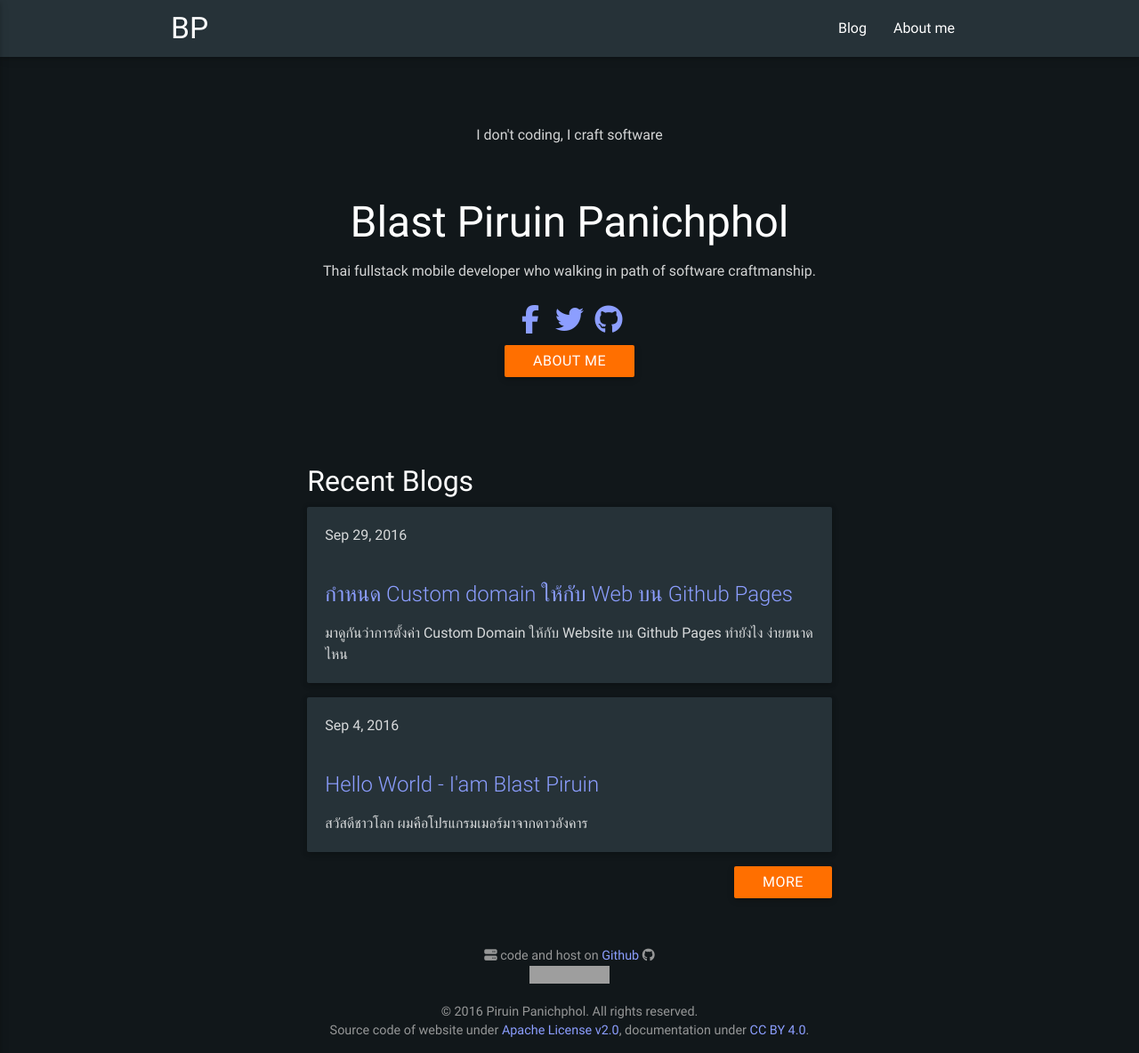
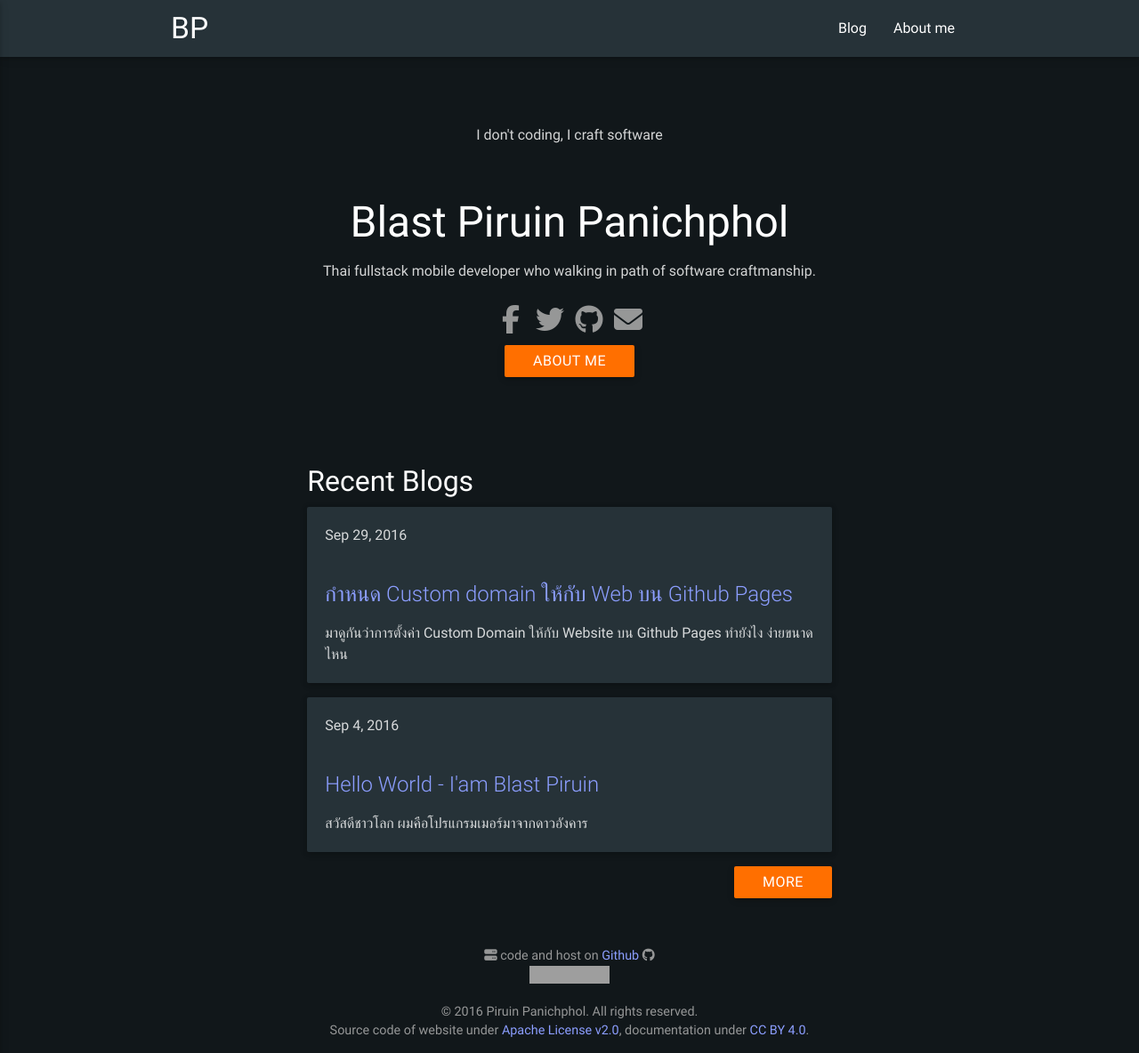
Before and after one commit to piruin/piruin.github.io, a Jekyll site: the page built from index.html, in a window 1280 px wide and 1184 px high. Shown: the whole window at 89% size. Built offline with Jekyll 4.4.1, drawn with Linux system fonts in a browser that asks for light colours; nearby versions of some CDN libraries; grey boxes are pictures that could not be loaded.

Commit message:
styling social link

```diff
--- a/_includes/social.html
+++ b/_includes/social.html
@@ -1,14 +1,19 @@
 <div class="center-align" style="padding:10px;">
-  <a href="{{ site.social.links[0] }}" rel="me nofollow" data-proofer-ignore>
+  <a class="social facebook" href="{{ site.social.links[0] }}" rel="me nofollow" data-proofer-ignore>
     <i class="fa fa-facebook fa-2x fa-fw" aria-hidden="true" title="Facebook"></i>
     <span class="sr-only">My Facebook</span>
   </a>
-  <a href="{{ site.social.links[1] }}" rel="me nofollow">
+  <a class="social twitter" href="{{ site.social.links[1] }}" rel="me nofollow">
     <i class="fa fa-twitter fa-2x fa-fw" aria-hidden="true" title="Twitter"></i>
     <span class="sr-only">My Twitter</span>
   </a>
-  <a href="{{ site.social.links[2] }}" rel="me nofollow">
+  <a class="social github" href="{{ site.social.links[2] }}" rel="me nofollow">
     <i class="fa fa-github fa-2x fa-fw" aria-hidden="true" title="GitHub"></i>
     <span class="sr-only">My GitHub</span>
   </a>
+  <a class="social mail" href="mailto:{{ site.email }}" rel="me nofollow">
+    <i class="fa fa-envelope fa-2x fa-fw" aria-hidden="true" title="e-mail"></i>
+    <span class="sr-only">Mail me</span>
+  </a>
+
 </div>
--- /dev/null
+++ b/_sass/components/_social-link.scss
@@ -0,0 +1,27 @@
+.social {
+  color: $secondary-text-color;
+
+  &.facebook {
+    &:hover {
+      color: #3b5998;
+    }
+  }
+
+  &.twitter {
+    &:hover {
+      color: #1da1f2;
+    }
+  }
+
+  &.github {
+    &:hover {
+      color: #4078c0;
+    }
+  }
+
+  &.mail {
+    &:hover {
+      color: #d14836;
+    }
+  }
+}
--- a/css/materialize.scss
+++ b/css/materialize.scss
@@ -43,4 +43,5 @@
 @import "components/date_picker/default.date";
 @import "components/date_picker/default.time";
 
-@import "components/article"
+@import "components/article";
+@import "components/social-link";
```
